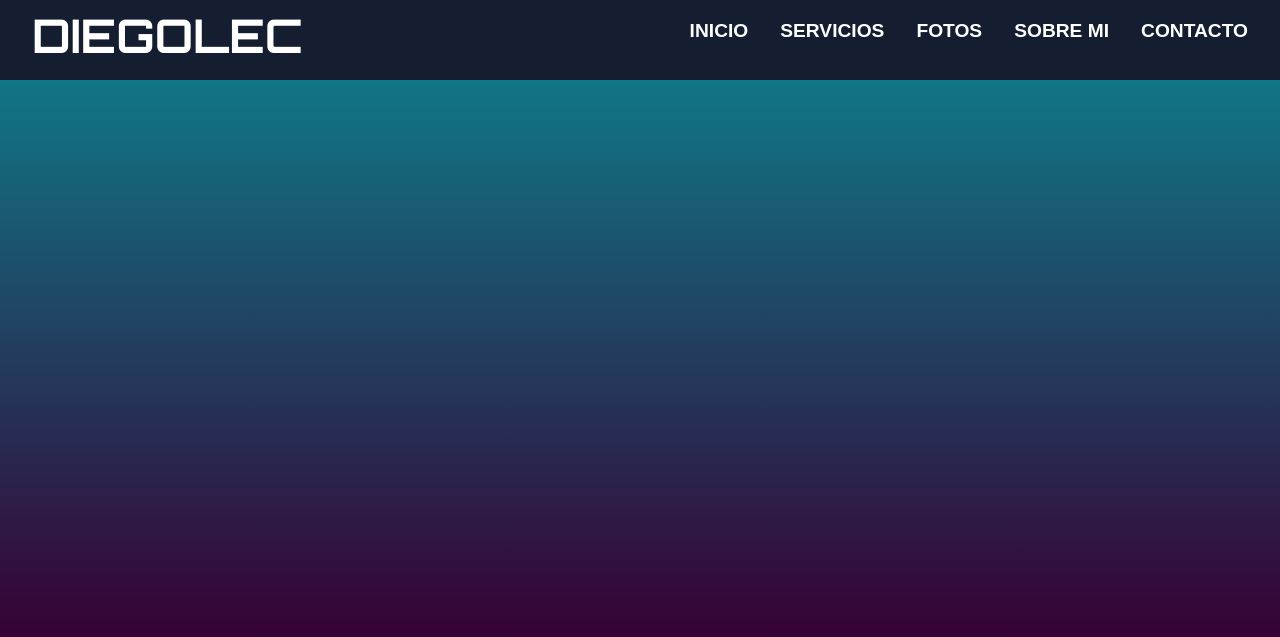
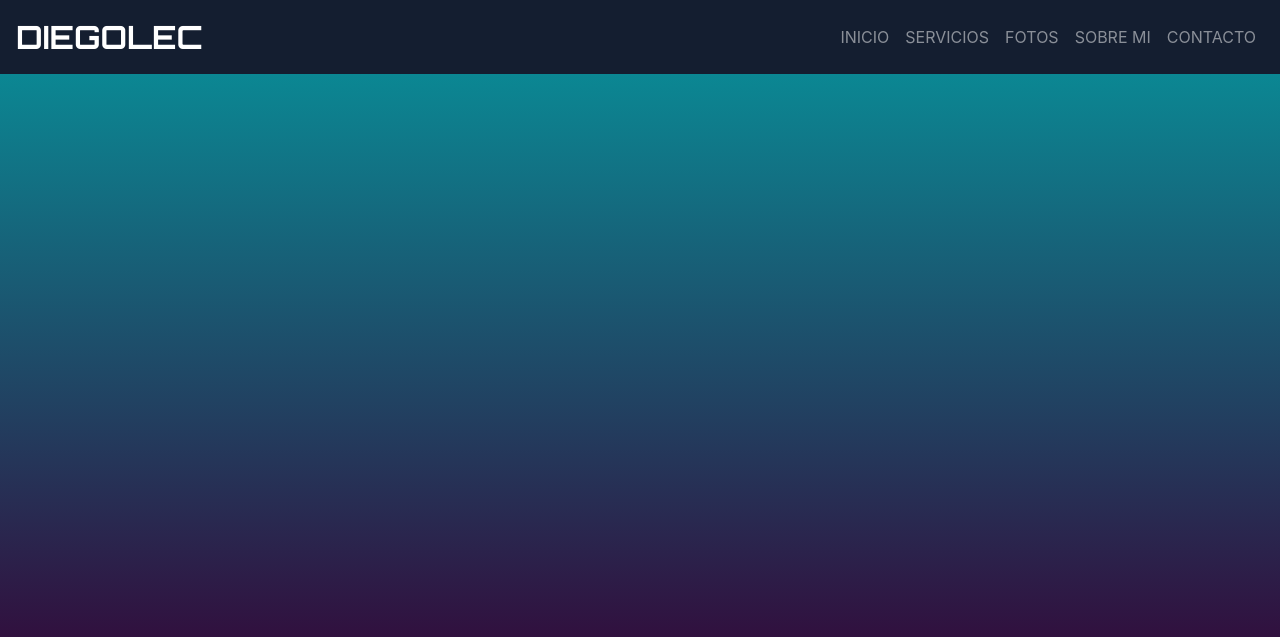
Before and after one commit to ironlav/proyecto_diegolec_pereletegui, a plain HTML site: page pag/fotos.html in a window 1280 px wide. Shown: the top 637 px of the page. Drawn offline with nearby package versions, Linux system fonts and the light colour scheme.

Commit message:
modificacion del menu nav con bootstrap

```diff
--- a/css/style.css
+++ b/css/style.css
@@ -7,33 +7,19 @@
 ul {
     list-style: none;
 }
-.header {
+
+
+.navbar-dark {
     background-color: #141E30;
-    display: flex;
-    position: fixed;
-    width: 100%;
-    flex-direction: column;
-    justify-content: center; /* Va funcionar de la mejor maneras siempre y cuando coloquemos una ALTURA */
-    align-items: center;
-    min-height: 4.5rem;
+    /* background: linear-gradient(to bottom, #200122, #6f0000); */
+
 }
 
-.navbar {
-    background-color: #141E30;
-    /* background: linear-gradient(to bottom, #200122, #6f0000); */
-    display: flex;
-    min-height: 4.5rem;
-    width: 100%;
-    justify-content: space-between;
-    align-items: center;
-}
-
-.navbar a.navbar__logo {
+.navbar-brand {
     text-decoration: none;
     font-family: 'Orbitron', sans-serif;
-    font-size: 1.5rem;
+    font-size: 2rem;
     color: #fff;
-    margin-left: 1rem;
 }
 
 .navbar .navbar__list{
@@ -354,8 +340,8 @@ button, input, select, textarea {
         animation-name: animacion_bichito;
         animation-duration: 10s;
         animation-iteration-count: infinite;
-      }
-      @keyframes animacion_bichito{
+    }
+    @keyframes animacion_bichito{
         0% {
             left: 0;
         }
@@ -399,7 +385,7 @@ button, input, select, textarea {
             left: 97%;
             color: white;
         }
-      }
+    }
       /* FIN KEYFRAME DE PRUEBA */
 }
 
--- /dev/null
+++ b/js/scrip.js
@@ -0,0 +1,4 @@
+$(function () {
+    $('[data-toggle="popover"]').popover();
+    $('[data-toggle="tooltip"]').tooltip();
+});
--- a/pag/fotos.html
+++ b/pag/fotos.html
@@ -12,18 +12,22 @@
     <link href="https://fonts.googleapis.com/css?family=Poppins:200i,300,400&amp;display=swap" rel="stylesheet">
 </head>
 <body>
-    <header class="header">
-        <nav class="navbar">
-            <h1><a class="navbar__logo" href="../index.html" >DIEGOLEC</a></h1>
-            <ul class="navbar__list">
-                <li><a class="navbar__link" href="../index.html">INICIO</a></li>
-                <li><a class="navbar__link" href="servicios.html">SERVICIOS</a></li>
-                <li><a class="navbar__link" href="#">FOTOS</a></li>
-                <li><a class="navbar__link" href="sobremi.html">SOBRE MI</a></li>
-                <li><a class="navbar__link" href="contacto.html">CONTACTO</a></li>
+    <nav class="navbar navbar-expand-lg navbar-dark">
+        <a class="navbar-brand" href="../index.html" >DIEGOLEC</a>
+        <button class="navbar-toggler" type="button" data-toggle="collapse" data-target="#navColapsable">
+            <span class="navbar-toggler-icon"></span>
+        </button>
+        <div class="collapse navbar-collapse" id="navColapsable">
+            <ul class="navbar-nav ml-auto">
+                <li class="nav-item"><a class="nav-link" href="../index.html">INICIO</a></li>
+                <li class="nav-item"><a class="nav-link" href="servicios.html">SERVICIOS</a></li>
+                <li class="nav-item"><a class="nav-link" href="#">FOTOS</a></li>
+                <li class="nav-item"><a class="nav-link" href="sobremi.html">SOBRE MI</a></li>
+                <li class="nav-item"><a class="nav-link" href="contacto.html">CONTACTO</a></li>
             </ul>
-        </nav>
-    </header>
+        </div>
+
+    </nav>
 
     <main>
         <section class="indexSeccion">
```
Also changed, not shown: index.html (+16 -11 lines), pag/contacto.html (+15 -11 lines), pag/servicios.html (+15 -11 lines), pag/sobremi.html (+15 -11 lines).
